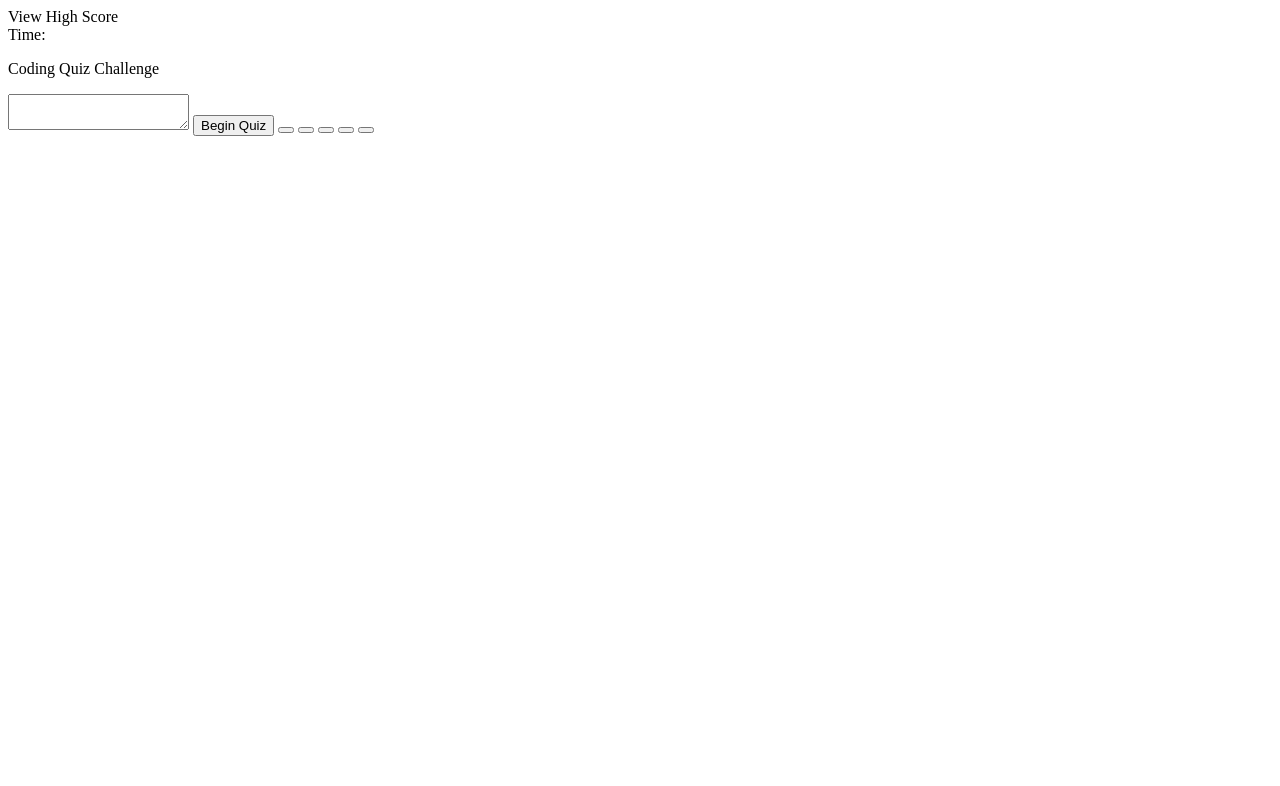
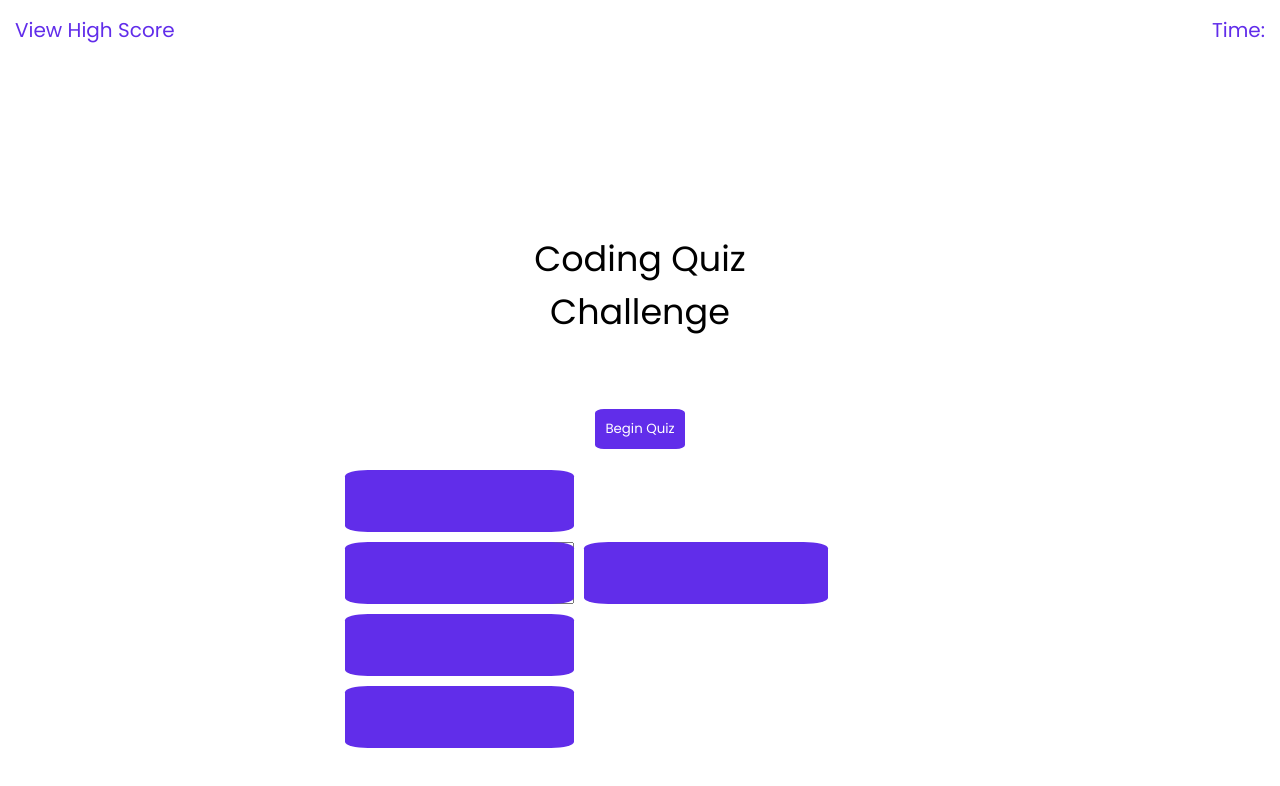
Before and after one commit to melissaigy/Code-Quiz, a plain HTML site: page index.html in a window 1280 px wide. Drawn offline with Linux system fonts and the light colour scheme; files whose address does not match are found by name.

Commit message:
added css

```diff
--- a/assets/style.css
+++ b/assets/style.css
@@ -0,0 +1,156 @@
+* {
+  padding: 0;
+  margin: 0;
+  box-sizing: border-box;
+  font-family: "Poppins", sans-serif;
+}
+
+header {
+  display: flex;
+  justify-content: space-between;
+  flex-wrap: wrap;
+  color: #612dea;
+  height: 60px;
+  font-size: 20px;
+  padding: 15px;
+}
+
+button {
+  border-radius: 5px;
+  border: 0;
+  outline: 0;
+  background-color: #612dea;
+  color: white;
+  padding: 5px;
+}
+
+button:hover {
+  background-color: blue;
+  transition: 0.3s;
+}
+
+#container {
+  margin-left: 25%;
+  margin-right: 25%;
+  display: flex;
+  flex-wrap: wrap;
+  flex-direction: column;
+  justify-content: center;
+  margin-top: 50px;
+}
+
+#grid {
+  display: grid;
+  grid-template-columns: repeat(2, 1fr) 2fr 1fr;
+  grid-template-rows: repeat(10, 1fr);
+  gap: 10px 10px;
+}
+
+.question {
+  text-align: center;
+  align-self: baseline;
+  grid-column: 2 / span 2;
+  grid-row: 1 / span 5;
+  place-self: center;
+  font-size: 35px;
+}
+
+.finalScore {
+  grid-column: 1 / span 2;
+  grid-row: 6 / span 1;
+  font-size: 20px;
+}
+
+.userInitials {
+  grid-column: 1 / span 1;
+  grid-row: 7 / span 1;
+  font-size: 20px;
+}
+
+#userInitialsTextArea {
+  grid-column: 2 / span 1;
+  grid-row: 7 / span 1;
+  font-size: 20px;
+  resize: none;
+}
+
+.submit {
+  grid-column: 3 / span 1;
+  grid-row: 7 / span 1;
+  padding: 10px 10px 10px 10px;
+  border-radius: 10%;
+  border: 0;
+  outline: 0;
+  background-color: #612dea;
+  color: white;
+}
+
+.submit:hover {
+    background-color: blue;
+    transition: 0.3s;
+  }
+
+.begin {
+  grid-column: 2 / span 2;
+  grid-row: 5 / span 1;
+  padding: 10px 10px 10px 10px;
+  border-radius: 10%;
+  border: 0;
+  outline: 0;
+  background-color: #612dea;
+  place-self: center;
+  color: white;
+}
+
+.begin:hover {
+    background-color: blue;
+    transition: 0.3s;
+  }
+
+.answer {
+  margin-left: 25px;
+  padding: 10px;
+  border-radius: 10%;
+  border: 0;
+  outline: 0;
+  background-color: #612dea;
+  color: white;
+}
+
+.answer:hover {
+  background-color: blue;
+  transition: 0.3s;
+}
+
+.one {
+  grid-column: 1 / span 2;
+  grid-row: 6 / span 1;
+}
+
+.two {
+  grid-column: 1 / span 2;
+  grid-row: 7 / span 1;
+}
+
+.three {
+  grid-column: 1 / span 2;
+  grid-row: 8 / span 1;
+}
+
+.four {
+  grid-column: 1 / span 2;
+  grid-row: 9 / span 1;
+}
+
+.correctOrIncorrect {
+    display: grid;
+    grid-template-columns: 4fr;
+    grid-template-rows: repeat(2, 1fr);
+    gap: 10px 10px;
+}
+
+.CorI {
+    text-align: left;
+    grid-column: 1 / span 4;
+    grid-row: 1 / span 2;
+}
--- a/index.html
+++ b/index.html
@@ -5,7 +5,17 @@
     <meta http-equiv="X-UA-Compatible" content="IE=edge" />
     <meta name="viewport" content="width=device-width, initial-scale=1.0" />
     <title>Code Quiz</title>
-    <link rel="stylesheet" href="/assets/style.css" />
+    <link rel="stylesheet" href="./assets/style.css" />
+    <script
+      src="https://kit.fontawesome.com/e344c66380.js"
+      crossorigin="anonymous"
+    ></script>
+    <link rel="preconnect" href="https://fonts.googleapis.com" />
+    <link rel="preconnect" href="https://fonts.gstatic.com" crossorigin />
+    <link
+      href="https://fonts.googleapis.com/css2?family=Poppins:ital,wght@0,100;0,200;0,300;0,400;0,500;0,600;0,700;0,800;1,100;1,200;1,300;1,400;1,500;1,600;1,700&display=swap"
+      rel="stylesheet"
+    />
   </head>
   <body>
     <header>
@@ -15,18 +25,20 @@
 
     <section id="container">
       <section id="grid">
-        <p class="questionDisplay">Coding Quiz Challenge</p>
+        <p class="question">Coding Quiz Challenge</p>
         <p class="finalScore"></p>
         <p class="userInitials"></p>
-        <textarea id="enterInitialsTextArea"></textarea>
+        <textarea id="userInitialsTextArea"></textarea>
         <button class="begin">Begin Quiz</button>
-        <button class="answer1"></button>
-        <button class="answer2"></button>
-        <button class="answer3"></button>
-        <button class="answer4"></button>
+        <button class="answer one"></button>
+        <button class="answer two"></button>
+        <button class="answer three"></button>
+        <button class="answer four"></button>
         <button class="submit"></button>
       </section>
-      <section class="CorrectOrIncorrect"></section>
+      <section class="correctOrIncorrect">
+        <span class="CorI"></span>
+      </section>
     </section>
 
     <script src="script.js"></script>
```
